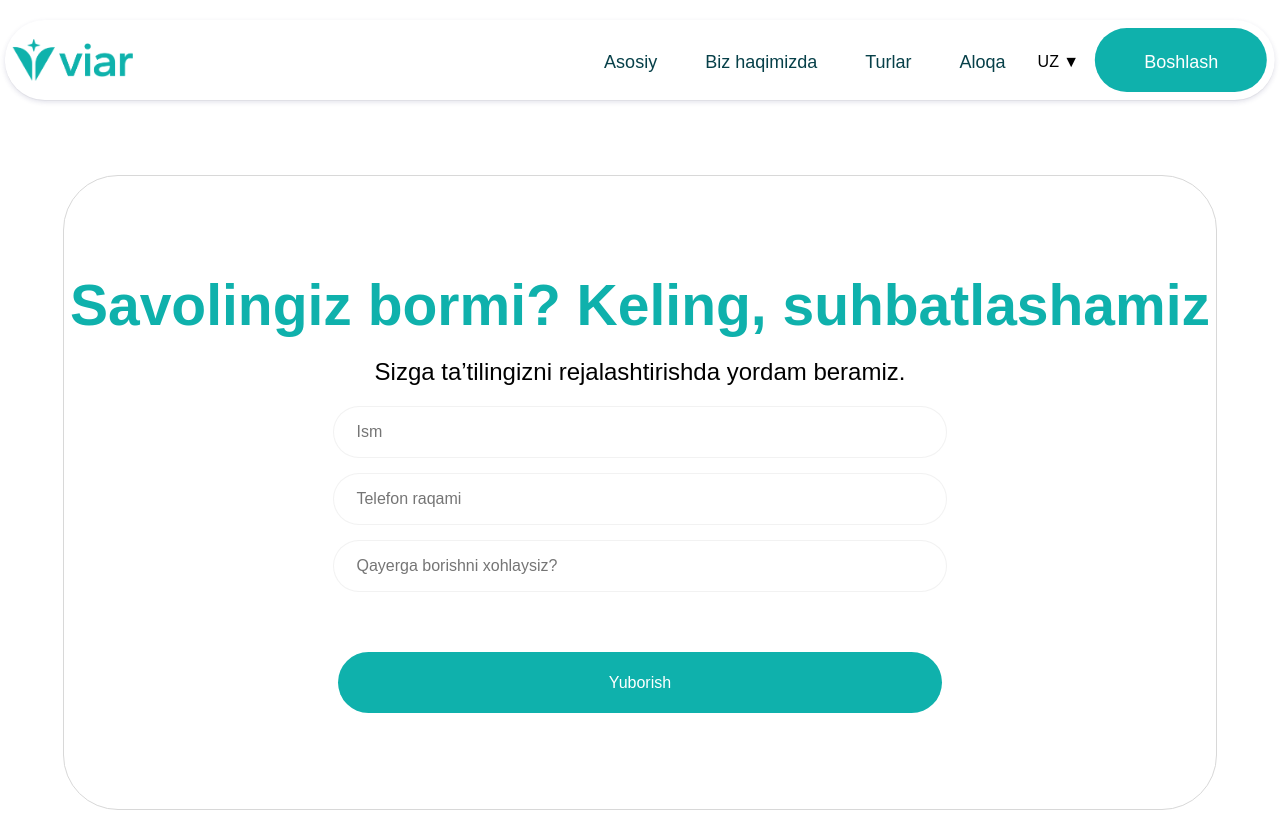
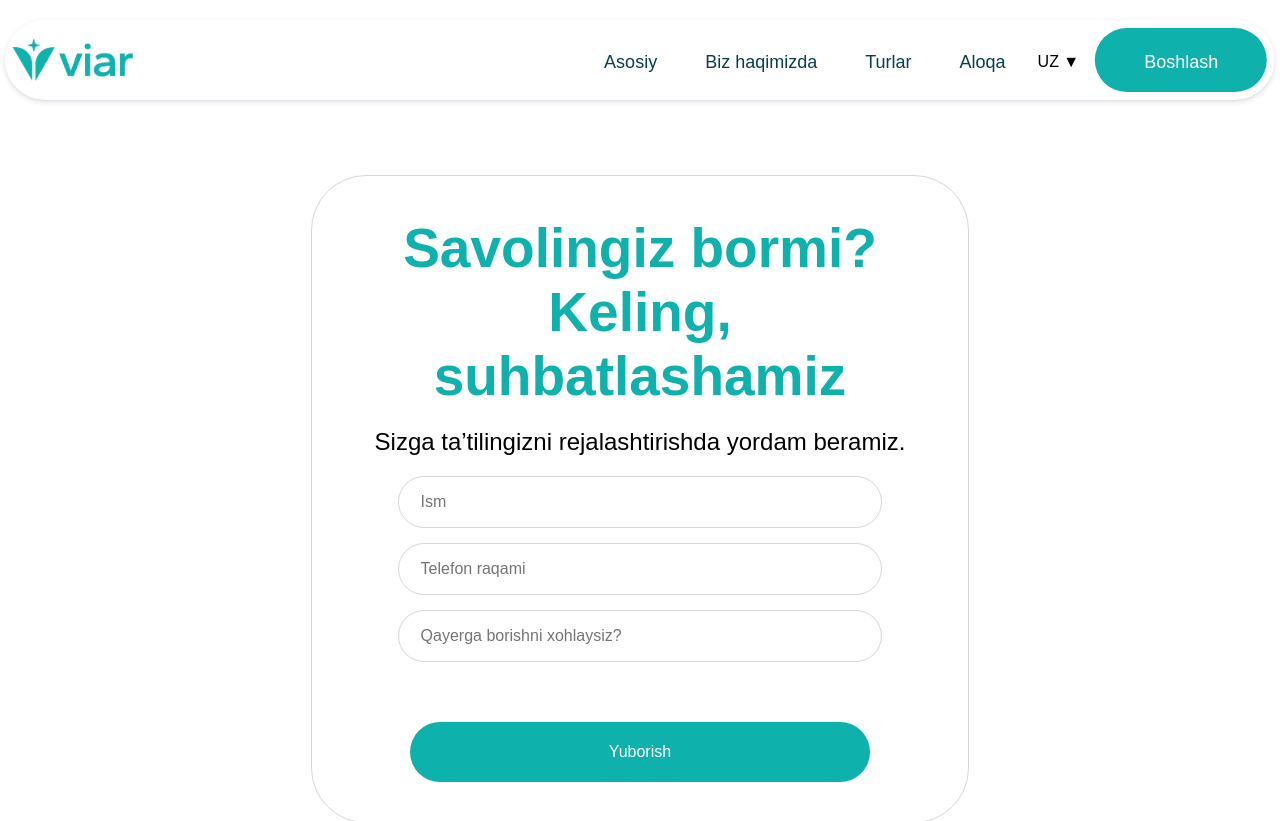
Before and after one commit to Sultan-17/viarTour, a React (Create React App) app: page /contact in a window 1280 px wide. Shown: the top 821 px of the page. Built offline with nearby package versions, Linux system fonts and the light colour scheme.

Commit message:
contact page changed

```diff
--- a/src/pages/Contact/Contact.module.css
+++ b/src/pages/Contact/Contact.module.css
@@ -1,17 +1,15 @@
 .container {
+  display: flex;
+  flex-direction: column;
+  justify-content: center;
+  align-items: center;
     padding-top: 175px;
     margin-bottom: 150px;
   }
   .mainContent {
-    text-align: center;
-    width: 1290px;
-    height: 633px;
     display: flex;
-    margin: auto;
-    gap: 88px;
-    border-radius: 55px;
-    background-color: white;
-    border: 1px solid #D8D8D8;
+    justify-content: center;
+    align-items: center;
   }
 
     .leftSide {
@@ -27,45 +25,45 @@
   }
 
   .rightSide {
-    flex: 1;
+    width: 50%;
     display: flex;
     flex-direction: column;
-    justify-content: center;
-    align-items: center;
-    box-sizing: border-box;
+    padding: 40px;
+    text-align: center;
+    border-radius: 55px;
+    background-color: white;
+    border: 1px solid #D8D8D8;
+    gap: 20px;
   }
 
   .title {
-    font-size: 57px;
-    margin-bottom: 20px;
+    font-size: 55px;
     color: #0FB1AC;
   }
 
-
   .description {
-    margin-bottom: 20px;
     font-size: 24px;
   }
 
   .input {
-    width: 78%;
+    width: 80%;
     height: 50px;
     margin-bottom: 15px;
     padding-left: 22px;
     font-size: 1rem;
-    border: 1px solid #cccccc41;
+    border: 1px solid #D8D8D8;
     border-radius: 55px;
 
   }
 
   .button {
     width: 80%;
-    height: 61px;
+    height: 60px;
     background-color: #0FB1AC;
     color: #fff;
     font-size: 1rem;
     border: none;
-    border-radius: 40px;
+    border-radius: 55px;
     cursor: pointer;
     margin-top: 45px;
   }
@@ -80,7 +78,7 @@
     align-items: center;
     text-align: center;
     gap: 35px;
-    padding: 160px 20px 0;
+    padding: 100px 0px 0px 0px;
 
   }
   .Payment p {
@@ -191,10 +189,7 @@
     font-size: 23px;
     padding-bottom: 8px;
   }
-  form{
-    text-align: center;
-    max-width: 800px;
-  }
+
   .right {
     flex: 1;
     display: flex;
```
Also changed, not shown: src/pages/Contact/Contact.js (line endings or trailing spaces).
